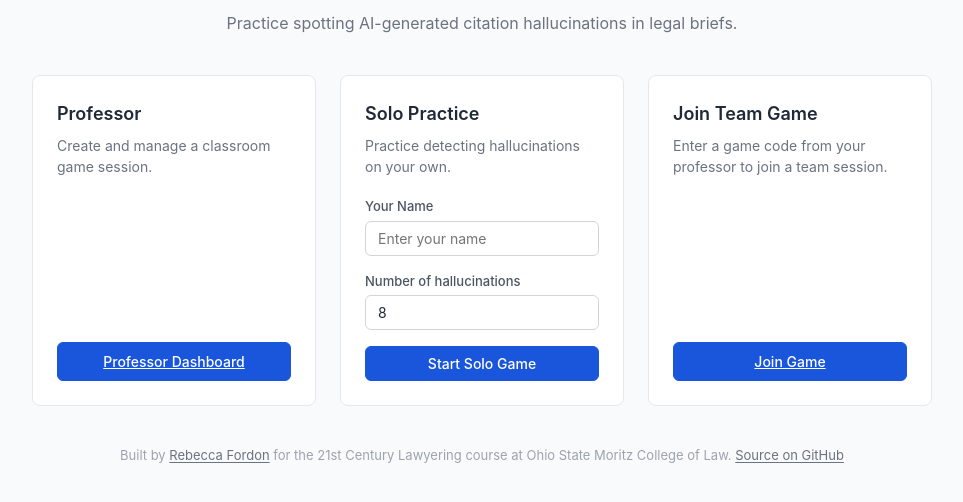
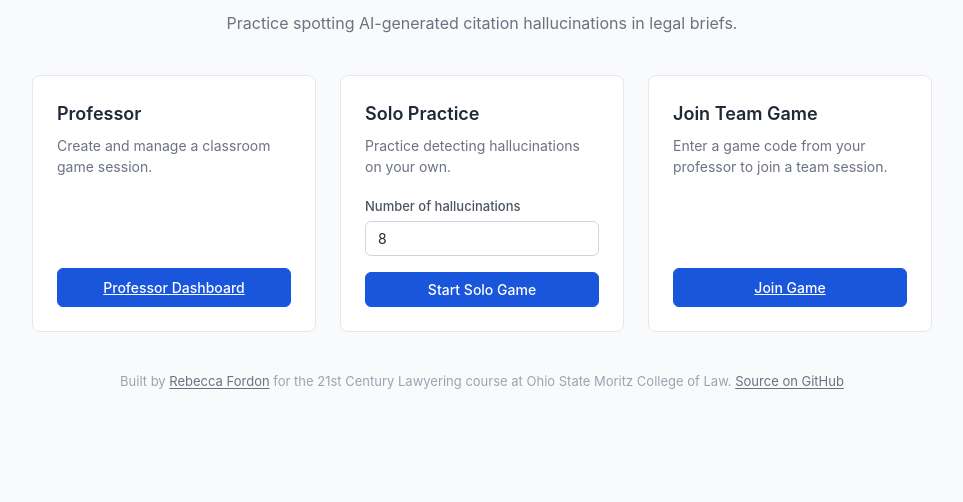
Before and after one commit to rlfordon/hallucination-game, a Flask app: page / in a window 1280 px wide. Shown: the part 160-662 px from the top of the page, without its empty margins (158-1121 px from the left). Run offline with Flask 3, Linux system fonts and the light colour scheme.

Commit message:
Remove name field from solitaire start flow
Default to "Solo Player" on the backend so users can jump straight in.

Co-Authored-By: Claude Opus 4.6 <noreply@anthropic.com>

```diff
--- a/app.py
+++ b/app.py
@@ -302,11 +302,8 @@ def api_game_status():
 def api_solitaire_start():
     """Create a solitaire game: one player, auto-generated swaps, straight to verification."""
     data = request.json or {}
-    name = data.get('player_name', '').strip()
+    name = data.get('player_name', '').strip() or 'Solo Player'
     num_swaps = data.get('num_swaps', 8)
-
-    if not name:
-        return jsonify({'error': 'Name is required'}), 400
 
     # Create solitaire game
     game_id, game_code = db.create_game(mode='solitaire')
--- a/static/js/landing.js
+++ b/static/js/landing.js
@@ -2,16 +2,9 @@
 /* Depends on: common.js (API) */
 
 async function startSolitaire() {
-    const name = document.getElementById('soloName').value.trim();
     const numSwaps = parseInt(document.getElementById('soloSwaps').value, 10) || 8;
     const errorEl = document.getElementById('soloError');
     errorEl.classList.add('hidden');
-
-    if (!name) {
-        errorEl.textContent = 'Please enter your name.';
-        errorEl.classList.remove('hidden');
-        return;
-    }
 
     // Clear stale session data
     localStorage.removeItem('session_token');
@@ -19,7 +12,6 @@ async function startSolitaire() {
     localStorage.removeItem('game_code');
 
     const result = await API.post('/api/solitaire/start', {
-        player_name: name,
         num_swaps: numSwaps
     });
 
--- a/templates/landing.html
+++ b/templates/landing.html
@@ -18,10 +18,6 @@
         <div class="mode-card">
             <h3>Solo Practice</h3>
             <p>Practice detecting hallucinations on your own.</p>
-            <div class="form-group">
-                <label for="soloName">Your Name</label>
-                <input type="text" id="soloName" placeholder="Enter your name">
-            </div>
             <div class="form-group">
                 <label for="soloSwaps">Number of hallucinations</label>
                 <input type="number" id="soloSwaps" value="8" min="1" max="20">
```
